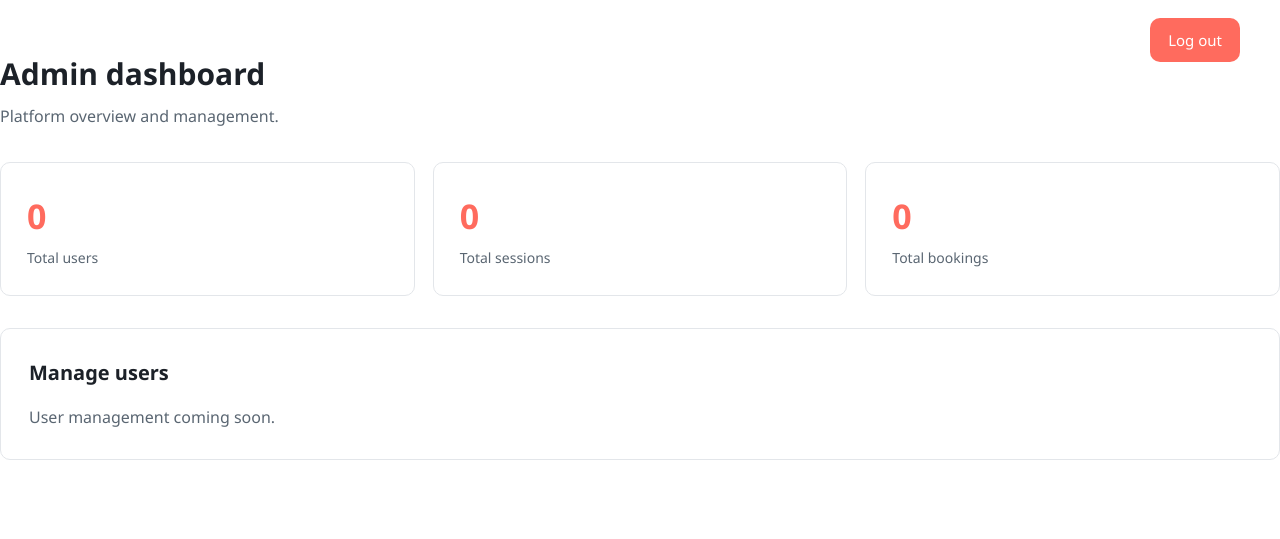
After one commit to ANishKatwal08/Nexora, a Flask app: page /dashboard in a window 1280 px wide. The commit adds this page. Shown: the top 539 px of the page. Run offline with Flask 3, Linux system fonts and the light colour scheme; the visitor is signed in with stand-in values (Sample User, id 1).

Commit message:
Added role based dashboards with access control

```diff
--- a/app/__init__.py
+++ b/app/__init__.py
@@ -32,6 +32,9 @@ def create_app():
     from app.routes.authRoutes import bp as auth_bp
     app.register_blueprint(auth_bp)
 
+    from app.routes.dashboardRoutes import bp as dashboard_bp
+    app.register_blueprint(dashboard_bp)
+
     @app.route("/")
     def home():
         return render_template("home.html")
--- /dev/null
+++ b/app/auth.py
@@ -0,0 +1,28 @@
+from functools import wraps
+from flask import session, redirect, url_for, flash, abort
+
+
+def login_required(view_func):
+    """Block access unless a user is logged in."""
+    @wraps(view_func)
+    def wrapper(*args, **kwargs):
+        if "user_id" not in session:
+            flash("Please log in to continue.", "danger")
+            return redirect(url_for("auth.login"))
+        return view_func(*args, **kwargs)
+    return wrapper
+
+
+def role_required(*allowed_roles):
+    """Block access unless the logged in user has one of the allowed roles."""
+    def decorator(view_func):
+        @wraps(view_func)
+        def wrapper(*args, **kwargs):
+            if "user_id" not in session:
+                flash("Please log in to continue.", "danger")
+                return redirect(url_for("auth.login"))
+            if session.get("user_role") not in allowed_roles:
+                abort(403)
+            return view_func(*args, **kwargs)
+        return wrapper
+    return decorator
--- a/app/controllers/authController.py
+++ b/app/controllers/authController.py
@@ -109,7 +109,7 @@ def verify():
     session["user_role"] = user["role"]
 
     flash("Welcome back, " + user["name"] + ".", "success")
-    return redirect(url_for("home"))
+    return redirect(url_for("dashboard.dashboard"))
 
 
 def logout():
--- /dev/null
+++ b/app/controllers/dashboardController.py
@@ -0,0 +1,15 @@
+from flask import render_template, session
+from app.auth import login_required
+
+
+@login_required
+def dashboard():
+    role = session.get("user_role")
+    name = session.get("user_name")
+
+    if role == "mentor":
+        return render_template("dashboard/mentor.html", name=name)
+    elif role == "admin":
+        return render_template("dashboard/admin.html", name=name)
+    else:
+        return render_template("dashboard/learner.html", name=name)
--- a/app/static/css/style.css
+++ b/app/static/css/style.css
@@ -592,3 +592,56 @@ a:hover { text-decoration: underline; }
   margin-bottom: 24px;
   margin-top: -16px;
 }
+/* Dashboard */
+.dash {
+  padding: 50px 0 80px;
+}
+.dash-head h1 {
+  font-size: 30px;
+  font-weight: 700;
+  margin-bottom: 6px;
+}
+.dash-head p {
+  color: var(--text-muted);
+  margin-bottom: 32px;
+}
+.dash-stats {
+  display: grid;
+  grid-template-columns: repeat(3, 1fr);
+  gap: 18px;
+  margin-bottom: 32px;
+}
+.dash-stat {
+  background-color: var(--surface);
+  border: 1px solid var(--border);
+  border-radius: var(--radius);
+  padding: 26px;
+}
+.dash-stat-num {
+  font-size: 34px;
+  font-weight: 700;
+  color: var(--accent);
+}
+.dash-stat-label {
+  color: var(--text-muted);
+  font-size: 14px;
+  margin-top: 4px;
+}
+.dash-panel {
+  background-color: var(--surface);
+  border: 1px solid var(--border);
+  border-radius: var(--radius);
+  padding: 28px;
+}
+.dash-panel h2 {
+  font-size: 20px;
+  font-weight: 700;
+  margin-bottom: 16px;
+}
+.dash-empty {
+  color: var(--text-muted);
+}
+
+@media (max-width: 768px) {
+  .dash-stats { grid-template-columns: 1fr; }
+}
--- /dev/null
+++ b/app/templates/dashboard/admin.html
@@ -0,0 +1,32 @@
+{% extends "base.html" %}
+
+{% block title %}Admin dashboard{% endblock %}
+
+{% block content %}
+<section class="dash container">
+    <div class="dash-head">
+        <h1>Admin dashboard</h1>
+        <p>Platform overview and management.</p>
+    </div>
+
+    <div class="dash-stats">
+        <div class="dash-stat">
+            <div class="dash-stat-num">0</div>
+            <div class="dash-stat-label">Total users</div>
+        </div>
+        <div class="dash-stat">
+            <div class="dash-stat-num">0</div>
+            <div class="dash-stat-label">Total sessions</div>
+        </div>
+        <div class="dash-stat">
+            <div class="dash-stat-num">0</div>
+            <div class="dash-stat-label">Total bookings</div>
+        </div>
+    </div>
+
+    <div class="dash-panel">
+        <h2>Manage users</h2>
+        <p class="dash-empty">User management coming soon.</p>
+    </div>
+</section>
+{% endblock %}
--- a/app/templates/partials/nav.html
+++ b/app/templates/partials/nav.html
@@ -5,8 +5,15 @@
         <div class="nav-links">
             <a href="{{ url_for('home') }}">Home</a>
             <a href="#">Sessions</a>
-            <a href="#">Login</a>
-            <a href="#" class="btn">Sign up</a>
+
+            {% if session.get('user_id') %}
+                <a href="{{ url_for('dashboard.dashboard') }}">Dashboard</a>
+                <span class="nav-user">{{ session.get('user_name') }}</span>
+                <a href="{{ url_for('auth.logout') }}" class="btn">Log out</a>
+            {% else %}
+                <a href="{{ url_for('auth.login') }}">Login</a>
+                <a href="{{ url_for('auth.register') }}" class="btn">Sign up</a>
+            {% endif %}
         </div>
     </div>
 </nav>
```
Also changed, not shown: app/routes/dashboardRoutes.py (added, +11 -0 lines), app/templates/dashboard/learner.html (added, +32 -0 lines), app/templates/dashboard/mentor.html (added, +32 -0 lines).
